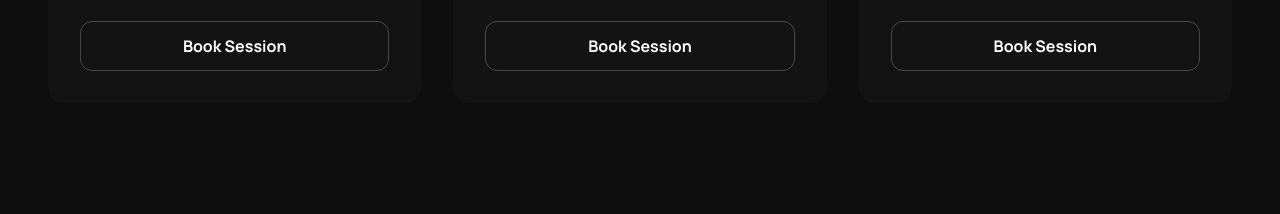
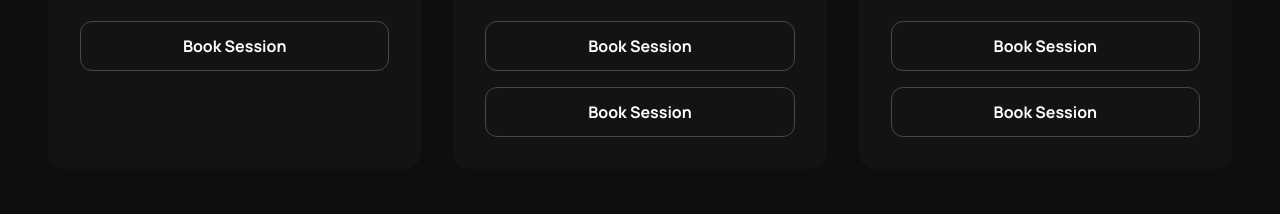
Before and after one commit to NeZnayuDa/Trening-Aura, a plain HTML site: page index.html in a window 1280 px wide. Shown: the part 1449-1663 px from the top of the page. Drawn offline with nearby package versions, Linux system fonts and the light colour scheme.

Commit message:
knopki rabat

```diff
--- a/index.html
+++ b/index.html
@@ -270,9 +270,10 @@
                     </div>
                     <p data-lang="titanium_desc" class="text-on-surface-variant text-sm mb-6 leading-relaxed">Specialized in powerlifting and
                         olympic weightlifting with professional coaching staff.</p>
-                    <button data-lang="book_session"
-                        class="w-full py-3 border border-outline-variant rounded-xl text-white font-bold hover:bg-white hover:text-black transition-all">Book
-                        Session</button>
+
+                        <a href="./gym.html"><button data-lang="book_session"
+                            class="w-full py-3 border border-outline-variant rounded-xl text-white font-bold hover:bg-white hover:text-black transition-all">Book
+                            Session</button></a>
                 </div>
             </div>
             <!-- Card 2 -->
@@ -302,6 +303,11 @@
                     <button data-lang="book_session"
                         class="w-full py-3 border border-outline-variant rounded-xl text-white font-bold hover:bg-white hover:text-black transition-all">Book
                         Session</button>
+                        <a href="./gym.html" class="block w-full mt-4">
+                            <button data-lang="book_session"
+                                class="w-full py-3 border border-outline-variant rounded-xl text-white font-bold hover:bg-white hover:text-black transition-all">Book
+                                Session</button>
+                        </a>
                 </div>
             </div>
             <!-- Card 3 -->
@@ -330,6 +336,11 @@
                     <button data-lang="book_session"
                         class="w-full py-3 border border-outline-variant rounded-xl text-white font-bold hover:bg-white hover:text-black transition-all">Book
                         Session</button>
+                        <a href="./gym.html" class="block w-full mt-4">
+                            <button data-lang="book_session"
+                                class="w-full py-3 border border-outline-variant rounded-xl text-white font-bold hover:bg-white hover:text-black transition-all">Book
+                                Session</button>
+                        </a>
                 </div>
             </div>
         </div>
```
